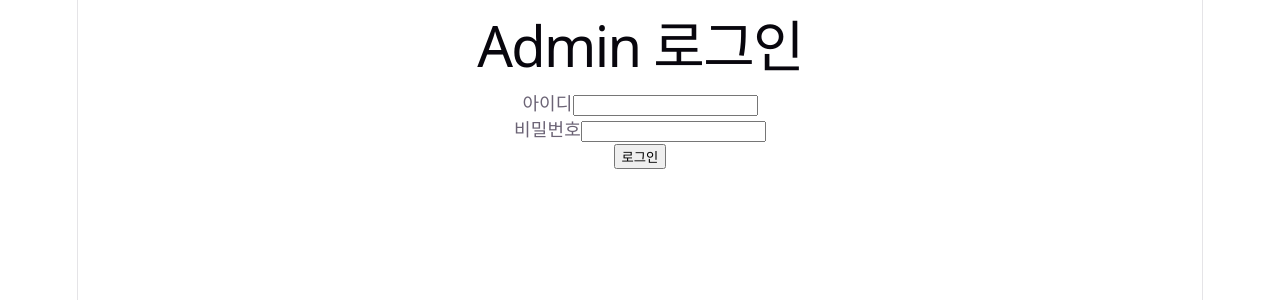
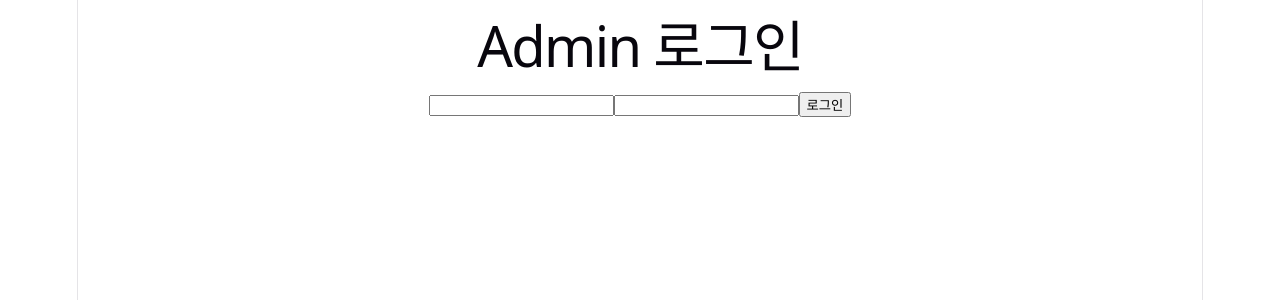
Before and after one commit to poroyun/admin-react, a React (Vite) app: page /login in a window 1280 px wide. Shown: the top 300 px of the page. Built offline with nearby package versions, Linux system fonts and the light colour scheme.

Commit message:
refactor: 페이지 html 컴포넌트 분리

```diff
--- /dev/null
+++ b/src/components/admin/AdminLayout.tsx
@@ -0,0 +1,22 @@
+interface AdminLayoutProps {
+  isLoggedIn: boolean
+  userName: string
+  onLogout: () => void
+}
+
+function AdminLayout({
+  isLoggedIn,
+  userName,
+  onLogout
+}: AdminLayoutProps) {
+  return (
+    <div>
+      <h1>Admin</h1>
+       <p>로그인 상태: {isLoggedIn ? '로그인됨' : '로그아웃됨'}</p>
+       <p>{userName}님 환영합니다!</p>
+       <button onClick={onLogout}>로그아웃</button>
+    </div>
+  )
+}
+
+export default AdminLayout
--- /dev/null
+++ b/src/components/login/LoginForm.tsx
@@ -0,0 +1,33 @@
+interface LoginFormProps{
+  userId: string
+  password: string
+  onUserIdChange: (value: string) => void
+  onPasswordChange: (value: string) => void
+  onLogin: () => void
+}
+
+function LoginForm({
+  userId,
+  password,
+  onUserIdChange,
+  onPasswordChange,
+  onLogin
+}: LoginFormProps) {
+  return (
+    <div>
+      <h1>Admin 로그인</h1>
+      <input
+        value={userId}
+        onChange={(e) => onUserIdChange(e.target.value)}
+      />
+      <input
+        type="password"
+        value={password}
+        onChange={(e) => onPasswordChange(e.target.value)}
+      />
+      <button onClick={onLogin}>로그인</button>
+    </div>
+  )
+}
+
+export default LoginForm
--- a/src/pages/Admin.tsx
+++ b/src/pages/Admin.tsx
@@ -2,6 +2,7 @@ import { useDispatch, useSelector } from "react-redux"
 import { Navigate, useNavigate } from "react-router-dom"
 import type { AppDispatch, RootState } from "@/store/store"
 import { logout } from "@/store/slices/authSlice"
+import AdminLayout from "@/components/admin/AdminLayout"
 
 function Admin() {
   // 관리자 정보 가져오기
@@ -25,12 +26,14 @@ function Admin() {
   }
 
   return (
-    <div>
-      <h1>Admin</h1>
-      <p>로그인 상태: {isLoggedIn ? '로그인됨' : '로그아웃됨'}</p>
-      {user && <p>{user.name}님 환영합니다!</p>}
-      <button onClick={handleLogout}>로그아웃</button>
-    </div>
+    <AdminLayout
+      isLoggedIn={isLoggedIn}
+      userName={user?.name ?? ''}
+      // user?.name ?? ''
+      // user가 있으면 → user.name
+      // user가 없으면 → 빈 문자열 ''
+      onLogout={handleLogout}
+    />
   )
 }
 
--- a/src/pages/Login.tsx
+++ b/src/pages/Login.tsx
@@ -4,6 +4,7 @@ import { useNavigate } from "react-router-dom"
 import { loginApi } from "@/api/authApi"
 import { login } from "@/store/slices/authSlice"
 import type { AppDispatch } from "@/store/store"
+import LoginForm from "@/components/login/LoginForm";
 
 function Login() {
   const [userId, setUserId] = useState('')
@@ -44,30 +45,13 @@ function Login() {
   }
 
   return (
-    <div>
-      <h1>Admin 로그인</h1>
-
-      <div>
-        <label htmlFor="userId">아이디</label>
-        <input
-          id="userId"
-          value={userId}
-          onChange={(e) => setUserId(e.target.value)}
-        />
-      </div>
-
-      <div>
-        <label htmlFor="password">비밀번호</label>
-        <input
-          type="password"
-          id="password"
-          value={password}
-          onChange={(e) => setPassword(e.target.value)}
-        />
-      </div>
-
-      <button onClick={handleLogin}>로그인</button>
-    </div>
+    <LoginForm
+      userId={userId}
+      onUserIdChange={setUserId}
+      password={password}
+      onPasswordChange={setPassword}
+      onLogin={handleLogin}
+    />
   )
 }
 
```
